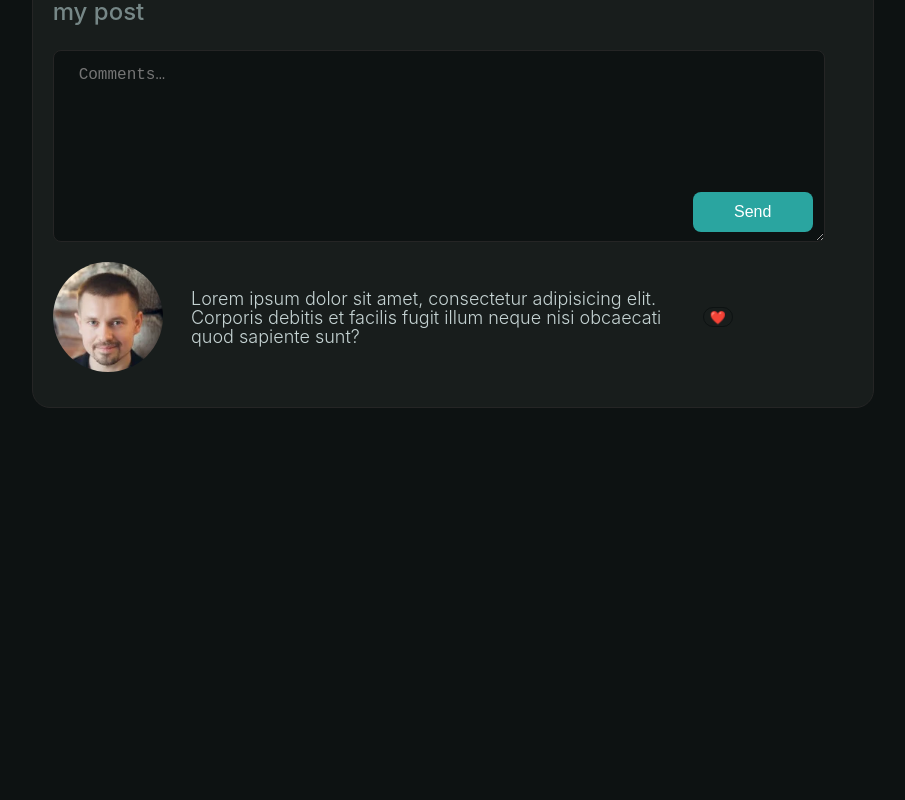
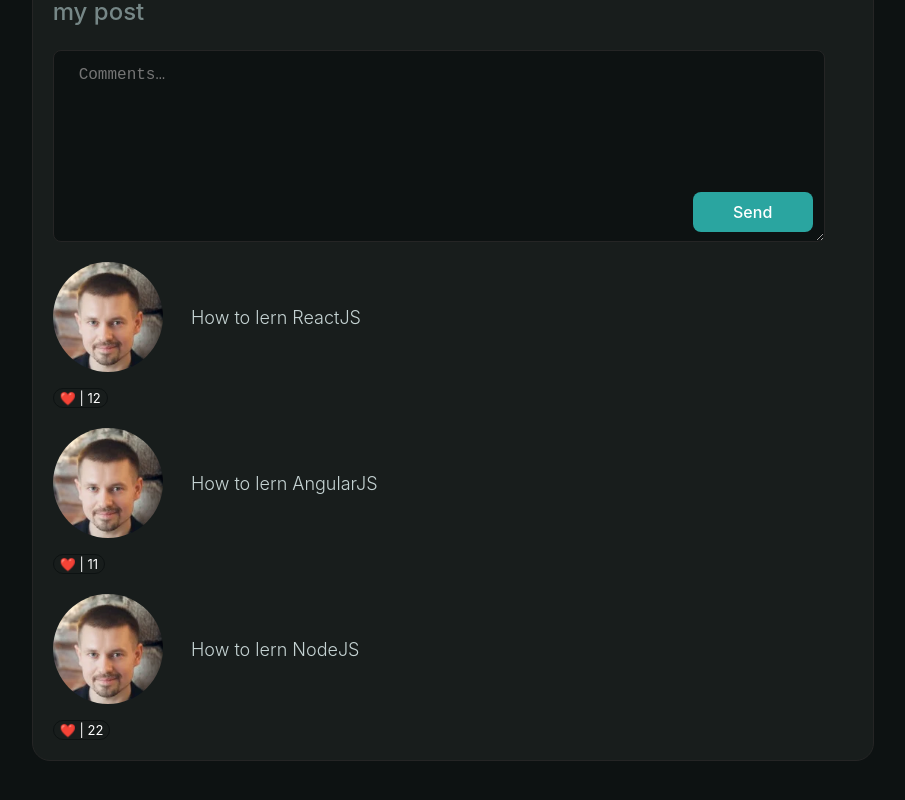
Before and after one commit to RVR2D2/network, a React (Create React App) app: page / in a window 1280 px wide. Shown: the part 602-1402 px from the top of the page, without its empty margins (215-1120 px from the left). Before the commit the page ends 1060 px from the top, so only its background shows below. Built offline with nearby package versions, Linux system fonts and the light colour scheme.

Commit message:
feat(props): app props component Post

```diff
--- a/src/components/Profile/MyPost/MyPost.jsx
+++ b/src/components/Profile/MyPost/MyPost.jsx
@@ -1,16 +1,27 @@
 import s from './style.module.css';
-import Post from "./Post";
+import Post from './Post';
 
 const MyPost = () => {
   return (
     <div className={s.appPost}>
       <h3>my post</h3>
       <div className={s.appNewPost}>
-				<textarea placeholder='Comments…' ></textarea>
+        <textarea placeholder='Comments…'></textarea>
         <button className={s.appPostButton}>Send</button>
       </div>
       <div>
-				<Post/>
+        <Post
+          message='How to lern ReactJS'
+          like={12}
+        />
+        <Post
+          message='How to lern AngularJS'
+          like={11}
+        />
+        <Post
+          message='How to lern NodeJS'
+          like={22}
+        />
       </div>
     </div>
   );
--- a/src/components/Profile/MyPost/Post/index.jsx
+++ b/src/components/Profile/MyPost/Post/index.jsx
@@ -1,16 +1,19 @@
-import s from './style.module.css'
-import user from '../../../../assets/user.webp'
+import s from './style.module.css';
+import user from '../../../../assets/user.webp';
 
-const Post = () => {
-	return (
-		<div className={s.post}>
-			<img src={user} alt=""/>
-			<div className={s.contentPost}>Lorem ipsum dolor sit amet, consectetur adipisicing elit. Corporis debitis et
-				facilis fugit illum neque nisi obcaecati quod sapiente sunt?
-			</div>
-			<button>❤️</button>
-		</div>
-	);
+const Post = ({ message, like }) => {
+  return (
+    <>
+      <div className={s.post}>
+        <img src={user} alt='' />
+        <div className={s.contentPost}>
+          {message}
+        </div>
+
+      </div>
+      <button>❤️ | {like}</button>
+    </>
+  );
 };
 
 export default Post;
--- a/src/components/Profile/MyPost/Post/style.module.css
+++ b/src/components/Profile/MyPost/Post/style.module.css
@@ -5,8 +5,7 @@
 	contain: content;
 }
 
-.post button {
-	display: grid;
+button {
 	align-items: center;
 	background: 0 0;
 	border: 1.5px solid #0d1212;
@@ -14,10 +13,9 @@
 	background-color: #181d1c;
 	cursor: pointer;
 	transition: box-shadow .25s ease;
-	grid-auto-flow: column;
-	gap: 2px;
 	font-family: inherit;
 	font-size: 13px;
+	color: #fff;
 }
 
 button:active {
```
Also changed, not shown: src/components/Profile/index.jsx (+5 -5 lines). Lines whose indentation alone changed are shown as unchanged.
